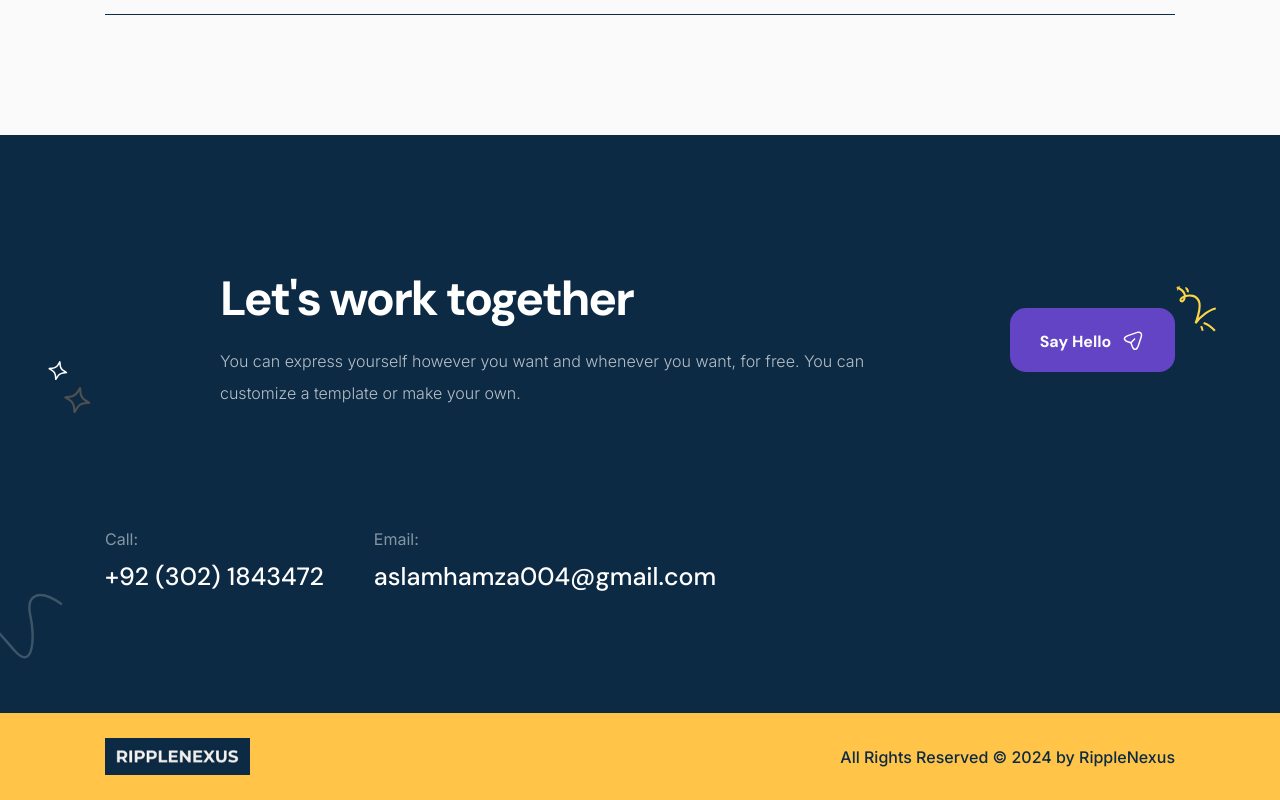
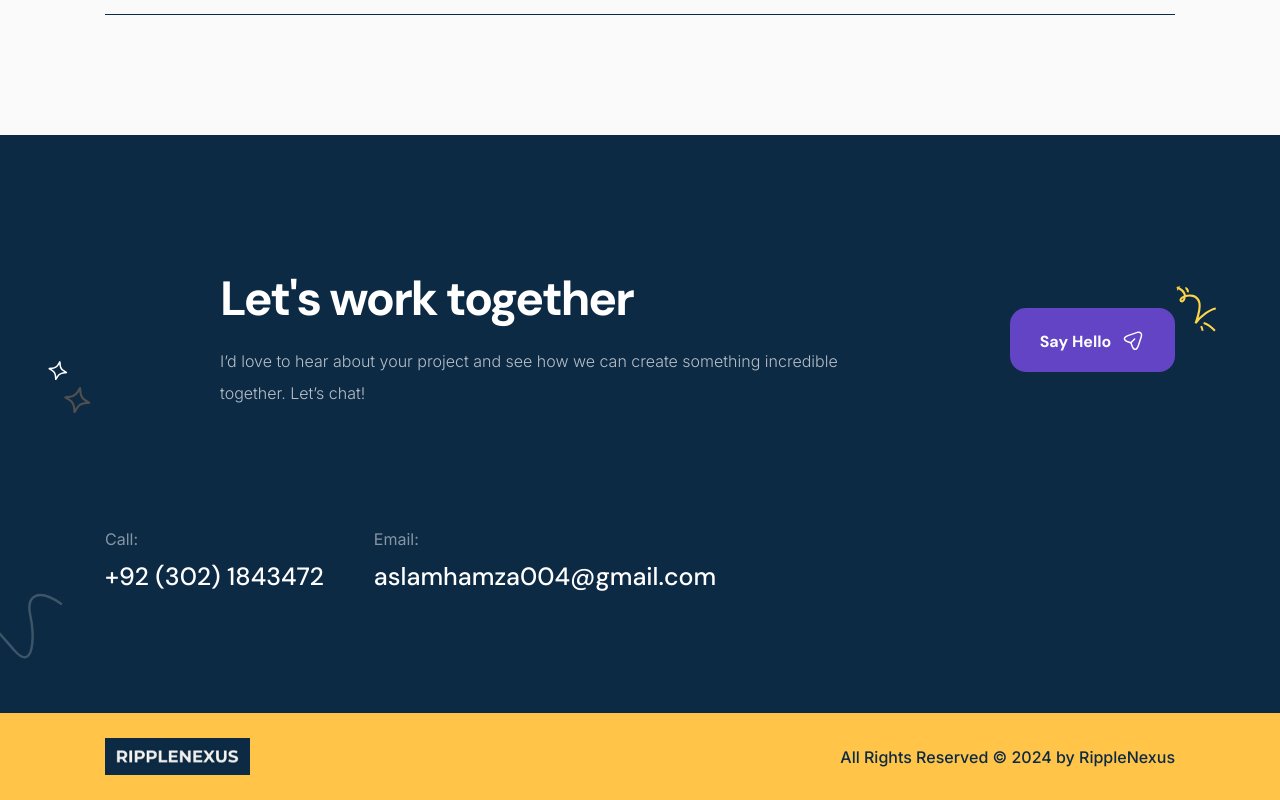
Before and after one commit to aslamhamza004/myPortFolio, a Next.js app: page / in a window 1280 px wide. Shown: the part 3260-4060 px from the top of the page. Built offline with nearby package versions, Linux system fonts and the light colour scheme.

Commit message:
added changes for portfolio

```diff
--- a/src/components/Contact.js
+++ b/src/components/Contact.js
@@ -20,8 +20,8 @@ const Contact = () => {
             <div className="text">
               <h3>{`Let's`} work together</h3>
               <p>
-                You can express yourself however you want and whenever you want,
-                for free. You can customize a template or make your own.
+                I’d love to hear about your project and see how we can create
+                something incredible together. Let’s chat!
               </p>
             </div>
             <div className="orido_tm_boxed_button">
```
